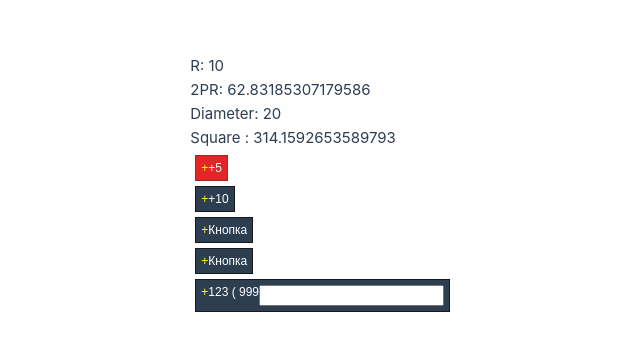
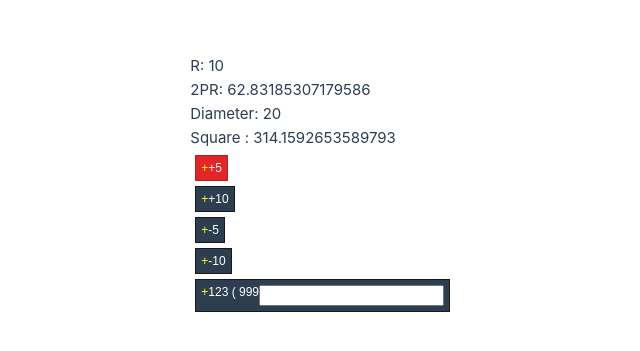
Before and after one commit to reznikovkg/vue-3-docker-compose, a Vue app in the folder vue/: page / in a window 1280 px wide. Shown: the part 215-566 px from the top of the page, without its empty margins (185-825 px from the left). Built offline with nearby package versions, Linux system fonts and the light colour scheme.

Commit message:
добавил вычитание с проверкой на -

```diff
--- a/vue/src/components/pages/IndexPage.vue
+++ b/vue/src/components/pages/IndexPage.vue
@@ -15,8 +15,8 @@
 
     <CustomButton :type="'red'" @click="() => addCount(5)">+5</CustomButton>
     <CustomButton @click="() => addCount(10)">+10</CustomButton>
-    <CustomButton @click="() => addCount(10)"></CustomButton>
-    <CustomButton @click="() => addCount(10)" />
+    <CustomButton @click="() => removeCount(5)">-5</CustomButton>
+    <CustomButton @click="() => removeCount(10)">-10</CustomButton>
     <CustomButton :showInput = "true" @click="() => addCount(10)" @len="(v) => check(v)">
       123
       <template #count>
@@ -55,6 +55,13 @@ export default {
     addCount (v = 10) {
       this.count += v
     },
+    removeCount (v = 10){
+      this.count -= v
+      if (this.count < 0) {
+        alert('Радиус не может быть отрицательным')
+        this.count = 0
+      }
+    },
     check (v){
       alert(v)
     }
```
